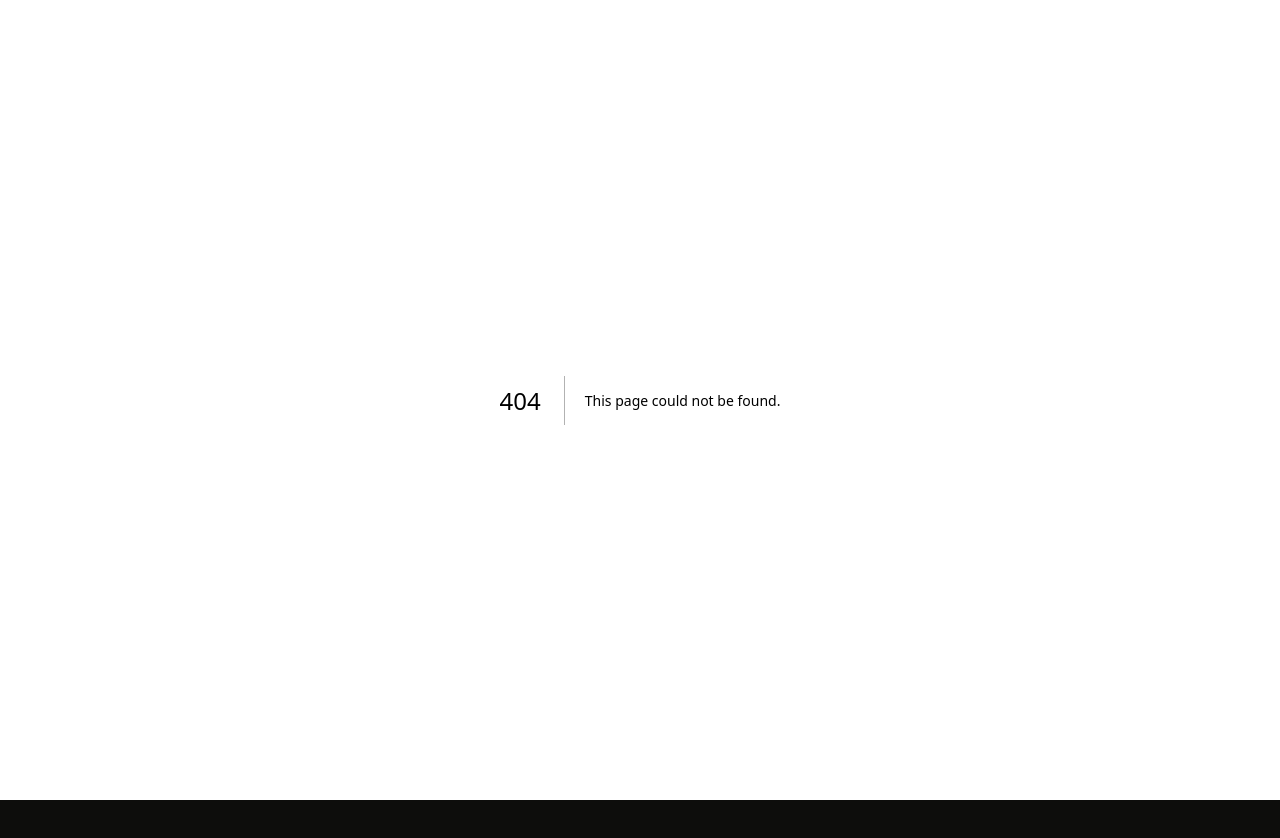
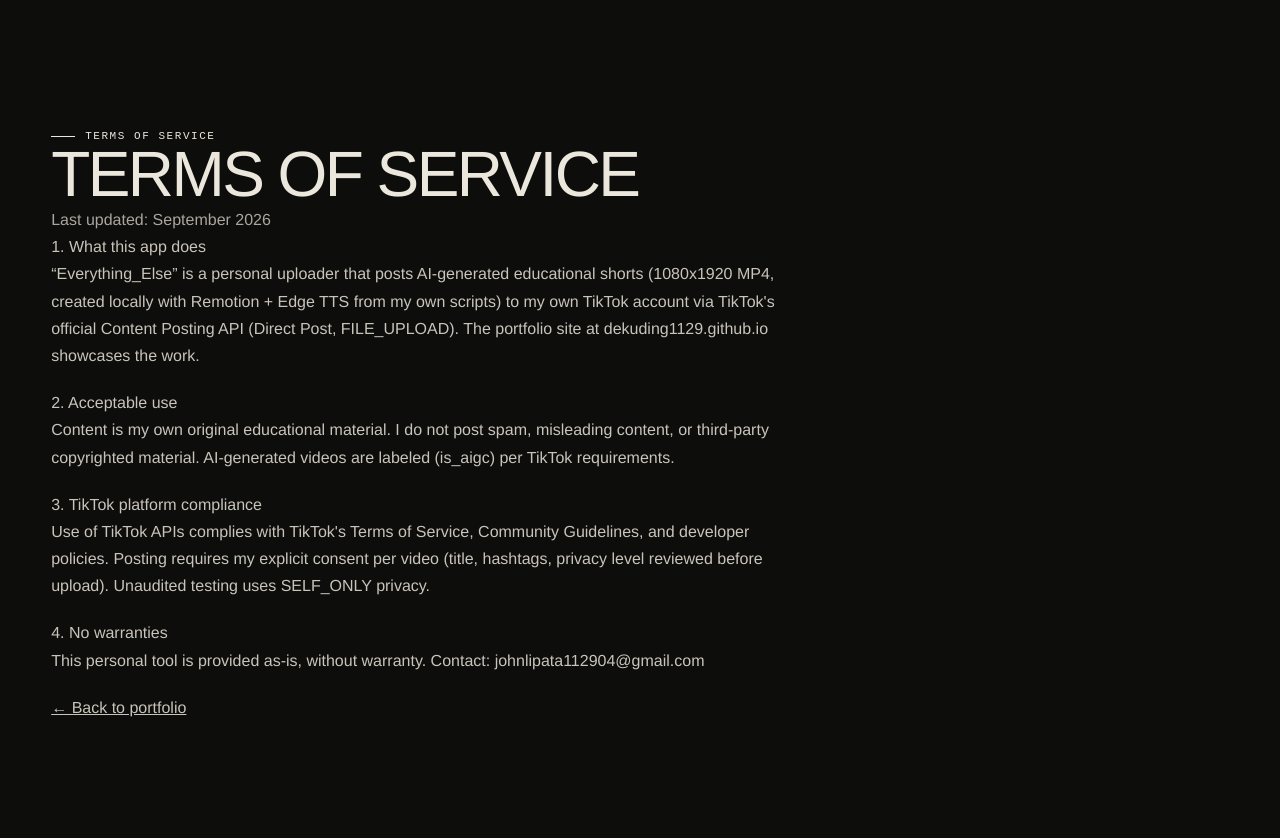
Before and after one commit to Dekuding1129/Dekuding1129.github.io, a Next.js app: page /terms in a window 1280 px wide. Before the commit this address had no page. Shown: the top 838 px of the page. Before the commit the page ends 800 px from the top, so only its background shows below. Built offline with nearby package versions, Linux system fonts and the light colour scheme.

Commit message:
feat: TikTok URL verification + terms/privacy for Everything_Else app

```diff
--- /dev/null
+++ b/app/privacy/page.tsx
@@ -0,0 +1,52 @@
+import type { Metadata } from "next";
+
+export const metadata: Metadata = {
+  title: "Privacy Policy — John Gulliver",
+  description: "Privacy policy for John Gulliver's portfolio and TikTok automation app (Everything_Else).",
+  alternates: { canonical: "/privacy" },
+};
+
+export default function Privacy() {
+  return (
+    <main className="section-shell" style={{ maxWidth: 860 }}>
+      <p className="section-label">Privacy Policy</p>
+      <h1 style={{ fontSize: "clamp(36px,5vw,64px)", lineHeight: 1, letterSpacing: "-0.04em", textTransform: "uppercase" }}>
+        Privacy Policy
+      </h1>
+      <p style={{ color: "#aaa69e", lineHeight: 1.7 }}>Last updated: September 2026</p>
+      <div style={{ display: "grid", gap: 20, lineHeight: 1.7, color: "#c9c4ba" }}>
+        <section>
+          <h2>1. Data collected</h2>
+          <p>
+            This site is a static portfolio — no accounts, no tracking cookies, no analytics.
+            The &ldquo;Everything_Else&rdquo; TikTok uploader runs locally and stores TikTok OAuth
+            tokens only on my own machine (~/.hermes/tiktok_token.json). No personal data of
+            visitors is collected or shared.
+          </p>
+        </section>
+        <section>
+          <h2>2. TikTok API data</h2>
+          <p>
+            When I authorize the app, TikTok provides an access token, open_id, and creator info
+            (username, privacy options) solely to upload my own videos via the Content Posting API
+            (scopes: video.upload, video.publish). Tokens are never shared, sold, or sent to third
+            parties. Videos uploaded are my own original educational shorts.
+          </p>
+        </section>
+        <section>
+          <h2>3. Data retention &amp; deletion</h2>
+          <p>
+            Local tokens can be revoked anytime via TikTok Settings → Security → Authorized apps,
+            and deleted locally by removing ~/.hermes/tiktok_token.json. To request deletion of any
+            data, email johnlipata112904@gmail.com.
+          </p>
+        </section>
+        <section>
+          <h2>4. Contact</h2>
+          <p>John Gulliver — johnlipata112904@gmail.com</p>
+        </section>
+        <p><a href="/" style={{ textDecoration: "underline" }}>← Back to portfolio</a></p>
+      </div>
+    </main>
+  );
+}
--- /dev/null
+++ b/app/terms/page.tsx
@@ -0,0 +1,51 @@
+import type { Metadata } from "next";
+
+export const metadata: Metadata = {
+  title: "Terms of Service — John Gulliver",
+  description: "Terms of service for John Gulliver's portfolio and TikTok automation app (Everything_Else).",
+  alternates: { canonical: "/terms" },
+};
+
+export default function Terms() {
+  return (
+    <main className="section-shell" style={{ maxWidth: 860 }}>
+      <p className="section-label">Terms of Service</p>
+      <h1 style={{ fontSize: "clamp(36px,5vw,64px)", lineHeight: 1, letterSpacing: "-0.04em", textTransform: "uppercase" }}>
+        Terms of Service
+      </h1>
+      <p style={{ color: "#aaa69e", lineHeight: 1.7 }}>Last updated: September 2026</p>
+      <div style={{ display: "grid", gap: 20, lineHeight: 1.7, color: "#c9c4ba" }}>
+        <section>
+          <h2>1. What this app does</h2>
+          <p>
+            &ldquo;Everything_Else&rdquo; is a personal uploader that posts AI-generated educational
+            shorts (1080x1920 MP4, created locally with Remotion + Edge TTS from my own scripts)
+            to my own TikTok account via TikTok&apos;s official Content Posting API (Direct Post,
+            FILE_UPLOAD). The portfolio site at dekuding1129.github.io showcases the work.
+          </p>
+        </section>
+        <section>
+          <h2>2. Acceptable use</h2>
+          <p>
+            Content is my own original educational material. I do not post spam, misleading
+            content, or third-party copyrighted material. AI-generated videos are labeled
+            (is_aigc) per TikTok requirements.
+          </p>
+        </section>
+        <section>
+          <h2>3. TikTok platform compliance</h2>
+          <p>
+            Use of TikTok APIs complies with TikTok&apos;s Terms of Service, Community Guidelines,
+            and developer policies. Posting requires my explicit consent per video (title, hashtags,
+            privacy level reviewed before upload). Unaudited testing uses SELF_ONLY privacy.
+          </p>
+        </section>
+        <section>
+          <h2>4. No warranties</h2>
+          <p>This personal tool is provided as-is, without warranty. Contact: johnlipata112904@gmail.com</p>
+        </section>
+        <p><a href="/" style={{ textDecoration: "underline" }}>← Back to portfolio</a></p>
+      </div>
+    </main>
+  );
+}
```
Also changed, not shown: public/tiktokPKEMRzBzcKiR7jzbPorxuEVjtOWhMG2l.txt (added).
